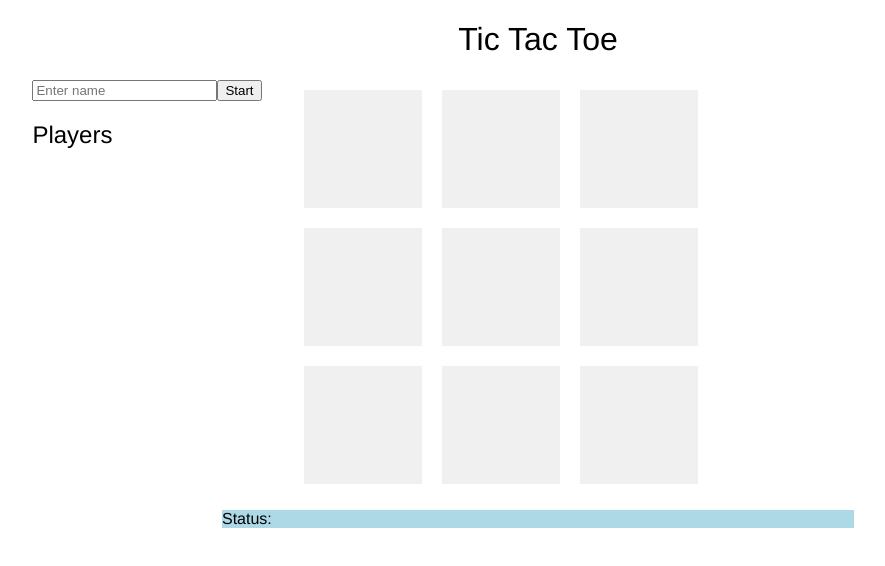
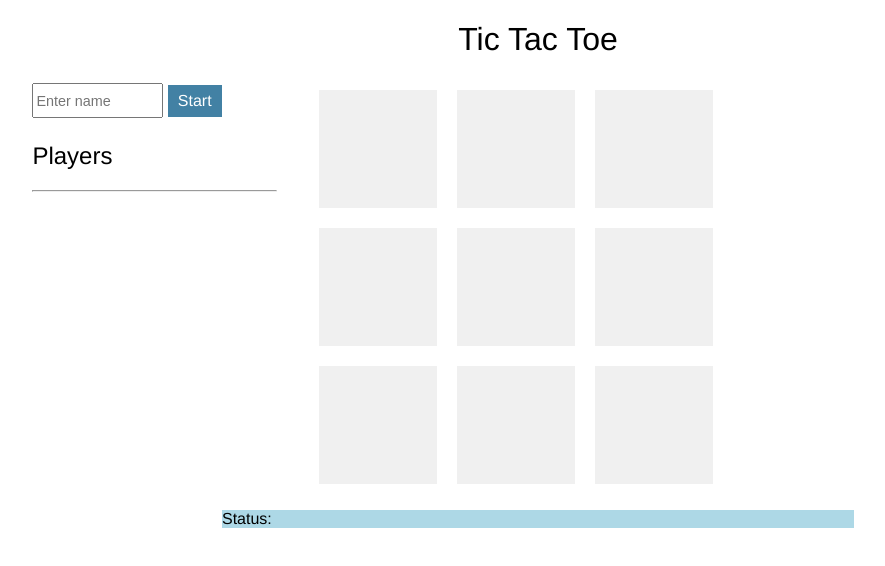
Before and after one commit to josh--newman/tictactoe, a React app: page / in a window 1280 px wide. Shown: the top 566 px of the page, without its empty margins (102-987 px from the left). Built offline with nearby package versions, Linux system fonts and the light colour scheme; no server answers.

Commit message:
Style start game input and buttons

```diff
--- a/client/src/components/Menu.js
+++ b/client/src/components/Menu.js
@@ -1,4 +1,5 @@
 import React, { Component, PropTypes } from 'react';
+import classNames from 'classnames';
 
 export default class Menu extends Component {
   constructor(props) {
@@ -47,19 +48,26 @@ export default class Menu extends Component {
   }
 
   render() {
+    const playerCardClass = classNames('player-card', {
+      'my-turn': this.props.me.id === this.props.whoseTurn
+    });
+    const otherPlayerClass = classNames('player-card', {
+      'other-turn': this.props.otherPlayer.id === this.props.whoseTurn
+    });
     return (
       <div className='menu'>
         {this.renderStartEnd()}
 
         <div className="player-info">
           <h2>Players</h2>
-          <div className="player-card">
-            <span>{this.props.me.name}</span>
-            <span>{this.props.me.symbol}</span>
+          <hr/>
+          <div className={playerCardClass}>
+            <span className='name'>{this.props.me.name}</span>
+            <span className='symbol'>{this.props.me.symbol}</span>
           </div>
-          <div className="player-card">
-            <span>{this.props.otherPlayer.name}</span>
-            <span>{this.props.otherPlayer.symbol}</span>
+          <div className={otherPlayerClass}>
+            <span className='name'>{this.props.otherPlayer.name}</span>
+            <span className='symbol'>{this.props.otherPlayer.symbol}</span>
           </div>
         </div>
       </div>
--- a/client/styles/main.scss
+++ b/client/styles/main.scss
@@ -31,9 +31,49 @@ body {
   margin: 0 auto;
 }
 
+.menu {
+  flex: 1;
+  input {
+    width: 50%;
+    height: 2em;
+    font-size: 0.9em;
+  }
+  button {
+    height: 2em;
+    display: inline-block;
+    margin: 5px;
+    border: 0;
+    font-family: $font-stack;
+    color: white;
+    font-size: 1em;
+    background: $wedgewood;
+    padding: 5px 10px;
+    text-decoration: none;
+
+    &:hover {
+      background: $gull-gray;
+      text-decoration: none;
+    }
+  }
+
+  .my-turn {
+    background-color: lightblue;
+  }
+  .other-turn {
+    background-color: lightblue;
+  }
+  .player-card {
+    line-height: 3em;
+    .symbol {
+      display: inline-block;
+      float: right;
+    }
+  }
+}
+
 .board {
   margin-left: 2em;
-
+  flex: 3;
   .board-row {
     display: flex;
     .tile {
```
